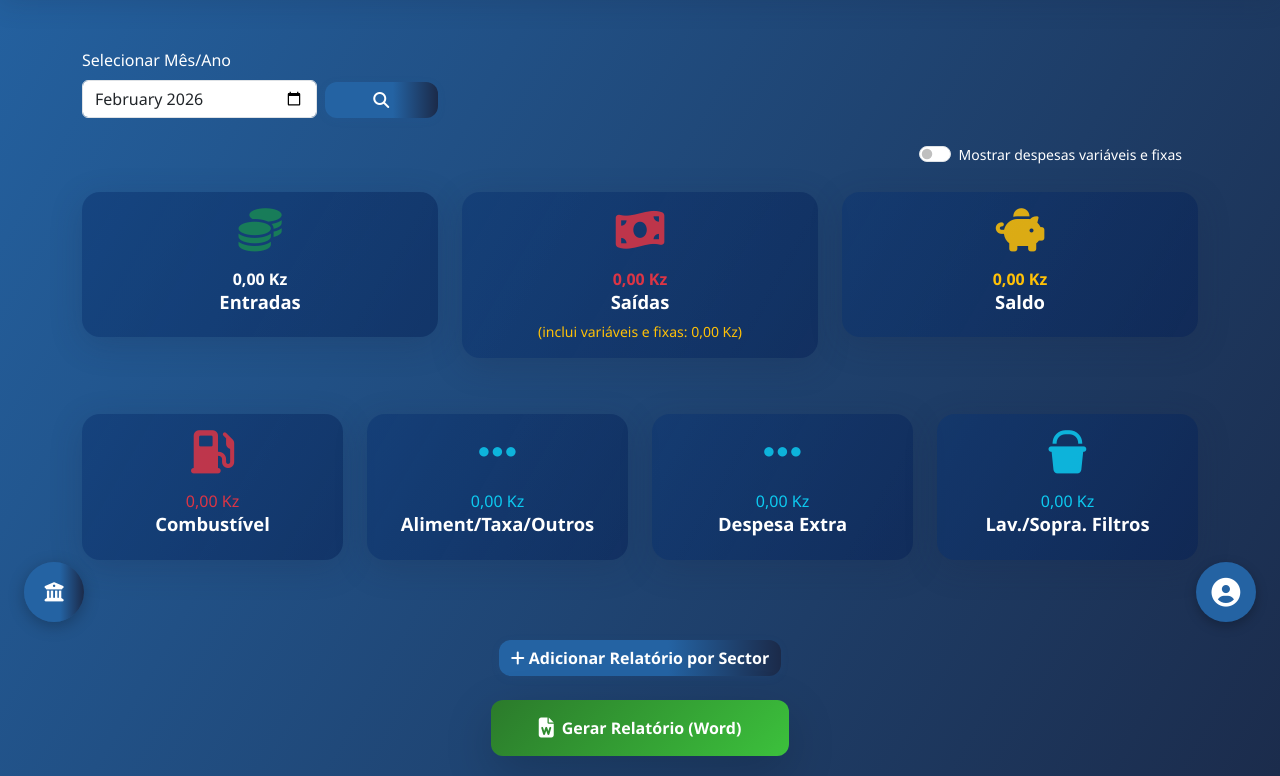
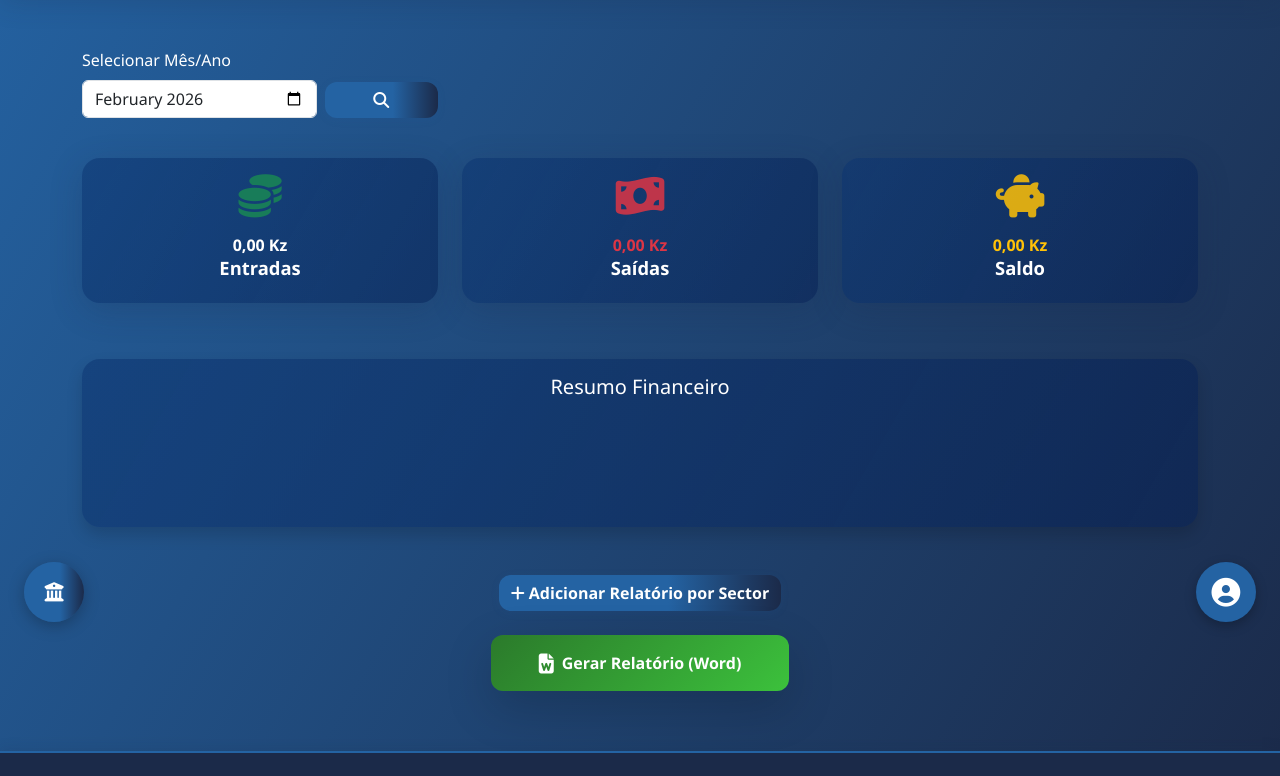
Before and after one commit to CalebKiangebeniMatias/Alca-AtyTransportes, a Django app: page / in a window 1280 px wide. Shown: the part 154-930 px from the top of the page. Run offline with Django 5.2, Linux system fonts and the light colour scheme; the visitor is signed in with stand-in values (Sample User, id 1); data that the repository does not hold is empty.

Commit message:
Estilização do despesa liste10

```diff
--- a/templates/autocarros/dashboard.html
+++ b/templates/autocarros/dashboard.html
@@ -59,14 +59,6 @@
                  data-variaveis="{{ total_variaveis }}"
                  data-saldo="{{ total_resto }}"
             ></div>
-
-            <div class="d-flex justify-content-end align-items-center mb-2">
-                <div class="form-check form-switch me-3">
-                    <!-- Removido 'checked' para ocultar por padrão -->
-                    <input class="form-check-input" type="checkbox" id="toggle_variaveis">
-                    <label class="form-check-label small" for="toggle_variaveis">Mostrar despesas variáveis e fixas</label>
-                </div>
-            </div>
         </div>
 
         <div class="col-md-4">
@@ -89,7 +81,6 @@
                         {% localize on %}<strong id="display_saidas">{{ total_saidas|floatformat:2 }}{% endlocalize %} Kz</strong>
                     </div>
                     <h5 class="card-title">Saídas</h5>
-                    <div class="small text-warning mt-2" id="info_variaveis">(inclui variáveis e fixas: <span id="display_variaveis">{{ total_variaveis|floatformat:2 }}</span>)</div>
                 </div>
             </div>
         </div>
@@ -107,43 +98,10 @@
         </div>
     </div>
 
-    <!-- Total Combustível -->
-    <div class="row mb-4">
-        <div class="col-md-3">
-            <div class="card stats-card text-center bg-azul-forte">
+    <div class="card shadow mb-4 bg-azul-forte">
         <div class="card-body">
-                    <i class="fas fa-gas-pump icon-stat text-danger"></i>
-                    <div class="stats-number text-danger">{% localize on %}{{ total_combustivel_valor|floatformat:2 }}{% endlocalize %} Kz</div>
-                    <h5 class="card-title">Combustível</h5>
-                </div>
-            </div>
-        </div>
-        <div class="col-md-3">
-            <div class="card stats-card text-center bg-azul-forte">
-                <div class="card-body">
-                    <i class="fas fa-ellipsis-h icon-stat text-info"></i>
-                    <div class="stats-number text-info">{% localize on %}{{ total_saidas_registos|floatformat:2 }}{% endlocalize %} Kz</div>
-                    <h5 class="card-title">Aliment/Taxa/Outros</h5>
-                </div>
-            </div>
-        </div>
-        <div class="col-md-3">
-            <div class="card stats-card text-center bg-azul-forte">
-                <div class="card-body">
-                    <i class="fas fa-ellipsis-h icon-stat text-info"></i>
-                    <div class="stats-number text-info">{% localize on %}{{ total_despesa_geral|floatformat:2 }}{% endlocalize %} Kz</div>
-                    <h5 class="card-title">Despesa Extra</h5>
-                </div>
-            </div>
-        </div>
-        <div class="col-md-3">
-            <div class="card stats-card text-center bg-azul-forte">
-                <div class="card-body">
-                    <i class="fas fa-bucket icon-stat text-info"></i>
-                    <div class="stats-number text-info">{% localize on %}{{ total_sobragem_filtros_lavagem|floatformat:2 }}{% endlocalize %} Kz</div>
-                    <h5 class="card-title">Lav./Sopra. Filtros</h5>
-                </div>
-            </div>
+            <h5 class="text-white text-center mb-3">Resumo Financeiro</h5>
+            <canvas id="graficoResumo" height="90"></canvas>
         </div>
     </div>
 
@@ -200,101 +158,65 @@
         </a>
     </div>
 
+    <script src="https://cdn.jsdelivr.net/npm/chart.js"></script>
     <script>
         document.addEventListener('DOMContentLoaded', function(){
+
+            const ctx = document.getElementById('graficoResumo');
+            if (!ctx) return;
+
             const container = document.getElementById('resumo_values');
+
             function toNumberRaw(v){
-    // tenta converter string do template para número (considera ponto ou vírgula)
                 if (v === undefined || v === null) return 0;
                 const s = String(v).trim();
                 if (s === '') return 0;
-    // remover milhares (ponto) e trocar vírgula por ponto
                 const normalized = s.replace(/\./g, '').replace(',', '.');
                 const n = Number(normalized);
                 return isNaN(n) ? 0 : n;
             }
 
+            // 🔹 PEGAR VALORES PRIMEIRO
             const entradas = toNumberRaw(container.dataset.entradas);
-  const saidas = toNumberRaw(container.dataset.saidas);
-  const variaveis = toNumberRaw(container.dataset.variaveis);
-  // saldo bruto (já calculado no servidor)
-  const saldo = toNumberRaw(container.dataset.saldo);
+            const saidas   = toNumberRaw(container.dataset.saidas);
+            const saldo    = toNumberRaw(container.dataset.saldo);
 
-  const toggle = document.getElementById('toggle_variaveis');
-  const elSaidas = document.getElementById('display_saidas');
-  const elVariaveis = document.getElementById('display_variaveis');
-  const elSaldo = document.getElementById('display_saldo');
-  const elEntradas = document.getElementById('display_entradas');
+            // 🔹 AGORA CRIAR O GRÁFICO
+            const ctx = document.getElementById('graficoResumo');
 
-  function fmtMoney(v){
-    try{
-      const n = Number(v) || 0;
-      return n.toLocaleString('pt-PT', {minimumFractionDigits:2, maximumFractionDigits:2}) + ' Kz';
-    }catch(e){ return String(v); }
+            new Chart(ctx, {
+                type: 'bar',
+                data: {
+                    labels: ['Entradas', 'Saídas', 'Saldo'],
+                    datasets: [{
+                        data: [entradas, saidas, saldo],
+                        backgroundColor: [
+                            'rgba(40, 167, 69, 0.7)',   // verde
+                            'rgba(220, 53, 69, 0.7)',   // vermelho
+                            'rgba(255, 193, 7, 0.7)'    // amarelo
+                        ],
+                        borderRadius: 8,
+                        borderWidth: 1
+                    }]
+                },
+                options: {
+                    responsive: true,
+                    plugins: {
+                        legend: { display: false }
+                    },
+                    scales: {
+                        y: {
+                            beginAtZero: true,
+                            ticks: {
+                                callback: function(value){
+                                    return value.toLocaleString('pt-PT') + ' Kz';
                                 }
-
-  function atualizar(){
-    const mostrar = toggle.checked;
-    const saidasAtuais = mostrar ? saidas : (saidas - variaveis);
-    const saldoAtual = entradas - saidasAtuais;
-
-    elEntradas.textContent = fmtMoney(entradas);
-    elSaidas.textContent = fmtMoney(saidasAtuais);
-    elVariaveis.textContent = (variaveis ? (variaveis.toLocaleString('pt-PT', {minimumFractionDigits:2, maximumFractionDigits:2}) + ' Kz') : '0,00 Kz');
-    elSaldo.textContent = fmtMoney(saldoAtual);
-
-    if (saldoAtual < 0) elSaldo.style.color = '#c00'; else elSaldo.style.color = '';
                             }
-
-  toggle.addEventListener('change', atualizar);
-  atualizar();
-
-  // Interceptar exportação para controlar spinner e download
-  const btnExport = document.getElementById('btn_export_relatorio');
-  if (btnExport){
-    btnExport.addEventListener('click', async function(ev){
-      ev.preventDefault();
-      const url = btnExport.href;
-      // criar overlay spinner
-      const overlay = document.createElement('div');
-      overlay.style.position = 'fixed';
-      overlay.style.left = 0; overlay.style.top = 0;
-      overlay.style.width = '100%'; overlay.style.height = '100%';
-      overlay.style.background = 'rgba(0,0,0,0.35)';
-      overlay.style.display = 'flex';
-      overlay.style.alignItems = 'center';
-      overlay.style.justifyContent = 'center';
-      overlay.style.zIndex = 2000;
-      overlay.innerHTML = '<div class="spinner-border text-light" role="status"><span class="visually-hidden">Carregando...</span></div>';
-      document.body.appendChild(overlay);
-
-      try {
-        const resp = await fetch(url, { credentials: 'same-origin' });
-        if (!resp.ok) throw new Error('Erro ao gerar relatório: ' + resp.status);
-        const blob = await resp.blob();
-        // obter filename do header Content-Disposition se existir
-        const cd = resp.headers.get('Content-Disposition') || '';
-        let filename = 'relatorio.docx';
-        const m = cd.match(/filename\*?=['"]?(?:UTF-8'')?([^;'"]+)/i);
-        if (m && m[1]) filename = decodeURIComponent(m[1]);
-
-        const blobUrl = URL.createObjectURL(blob);
-        const a = document.createElement('a');
-        a.href = blobUrl;
-        a.download = filename;
-        document.body.appendChild(a);
-        a.click();
-        a.remove();
-        URL.revokeObjectURL(blobUrl);
-      } catch(err) {
-        console.error(err);
-        alert('Falha ao gerar/baixar relatório: ' + (err.message || err));
-      } finally {
-        // sempre remover o overlay para parar o loader
-        overlay.remove();
+                        }
+                    }
                 }
             });
-  }
         });
         </script>
+
 {% endblock %}
```
Lines whose indentation alone changed are shown as unchanged.
